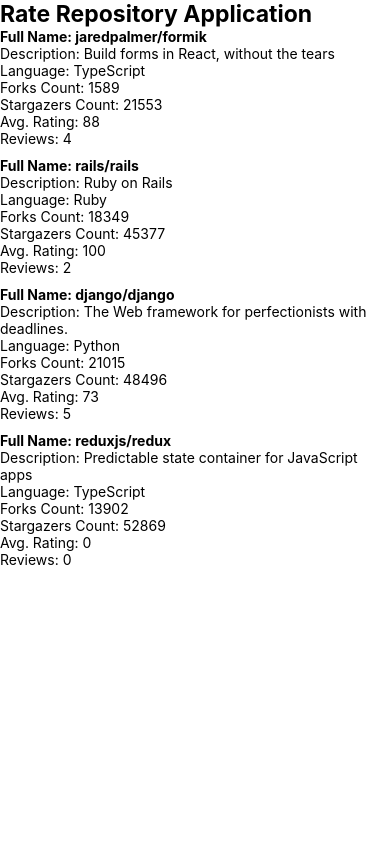
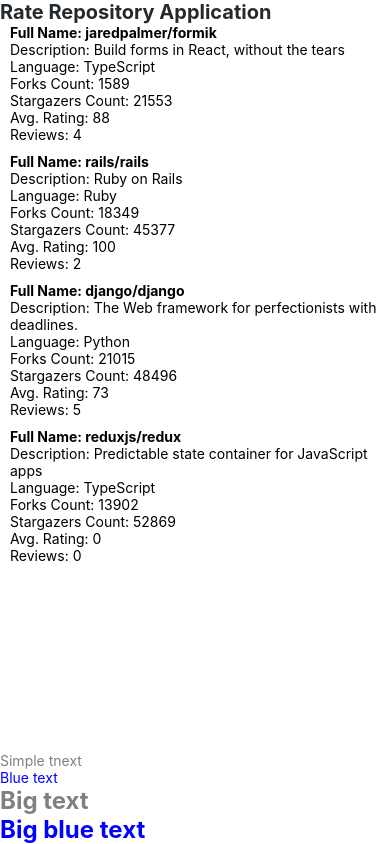
Before and after one commit to IfeOlulesi/fso-part10, a React Native app: screen / in a window 390 px wide. Built offline with nearby package versions, Linux system fonts and the light colour scheme.

Commit message:
Lessons 10.3-10.5

```diff
--- a/App.js
+++ b/App.js
@@ -1,4 +1,4 @@
-import Main from './src/components/Main';
+import Main from './src/Main';
 
 const App = () => {
   return <Main />;
--- /dev/null
+++ b/src/Main.jsx
@@ -0,0 +1,33 @@
+import Constants from "expo-constants";
+import { StyleSheet, View } from "react-native";
+
+import RepositoryList from "./components/RepositoryList";
+import FancyTextDemo from "./components/FancyText";
+import Text from "./components/Text";
+
+const styles = StyleSheet.create({
+  container: {
+    marginTop: Constants.statusBarHeight,
+    flexGrow: 1,
+    flexShrink: 1,
+  },
+  titleText: {
+    fontWeight: "bold",
+    fontSize: 13,
+    padding: 20,
+  },
+});
+
+const Main = () => {
+  return (
+    <View style={styles.container}>
+      <Text fontWeight="bold" fontSize="heading">
+        Rate Repository Application
+      </Text>
+      <RepositoryList />
+      <FancyTextDemo />
+    </View>
+  );
+};
+
+export default Main;
--- /dev/null
+++ b/src/components/FancyText.jsx
@@ -0,0 +1,40 @@
+import { Text, View, StyleSheet } from 'react-native';
+
+const styles = StyleSheet.create({
+  text: {
+    color: 'grey',
+    fontSize: 14,
+  },
+  blueText: {
+    color: 'blue',
+  },
+  bigText: {
+    fontSize: 24,
+    fontWeight: '700',
+  },
+});
+
+const FancyText = ({ isBlue, isBig, children }) => {
+  const textStyles = [
+    styles.text,
+    isBlue && styles.blueText,
+    isBig && styles.bigText,
+  ];
+
+  return <Text style={textStyles}>{children}</Text>;
+};
+
+const FancyTextDemo = () => {
+  return (
+    <View>
+      <FancyText>Simple tnext</FancyText>
+      <FancyText isBlue>Blue text</FancyText>
+      <FancyText isBig>Big text</FancyText>
+      <FancyText isBig isBlue>
+        Big blue text
+      </FancyText>
+    </View>
+  );
+};
+
+export default FancyTextDemo
--- a/src/components/Main.jsx
+++ /dev/null
@@ -1,27 +0,0 @@
-import Constants from 'expo-constants';
-import { Text, StyleSheet, View } from 'react-native';
-
-import RepositoryList from './RepositoryList';
-
-const styles = StyleSheet.create({
-  container: {
-    marginTop: Constants.statusBarHeight,
-    flexGrow: 1,
-    flexShrink: 1,
-  },
-  titleText: {
-    fontSize: 23,
-    fontWeight: "bold",
-  }
-});
-
-const Main = () => {
-  return (
-    <View style={styles.container}>
-      <Text style={styles.titleText}>Rate Repository Application</Text>
-      <RepositoryList />
-    </View>
-  );
-};
-
-export default Main;
--- a/src/components/RepositoryList.jsx
+++ b/src/components/RepositoryList.jsx
@@ -1,11 +1,15 @@
 import { FlatList, View, StyleSheet } from 'react-native';
 
 import RepositoryItem from './RepositoryItem';
+
 
 const styles = StyleSheet.create({
   separator: {
     height: 10,
   },
+  repoList: {
+    paddingLeft: 10,
+  }
 });
 
 const repositories = [
@@ -64,6 +68,7 @@
       ItemSeparatorComponent={ItemSeparator}
       renderItem={({item}) => <RepositoryItem item={item} />}
       keyExtractor={item => item.id}
+      style={styles.repoList}
     />
   );
 };
--- /dev/null
+++ b/src/components/Text.jsx
@@ -0,0 +1,42 @@
+import { Text as NativeText, StyleSheet } from 'react-native';
+import theme from '../theme';
+
+const styles = StyleSheet.create({
+  text: {
+    color: theme.colors.textPrimary,
+    fontSize: theme.fontSizes.body,
+    fontFamily: theme.fonts.main,
+    fontWeight: theme.fontWeights.normal,
+  },
+  colorTextSecondary: {
+    color: theme.colors.textSecondary,
+  },
+  colorPrimary: {
+    color: theme.colors.primary,
+  },
+  fontSizeSubheading: {
+    fontSize: theme.fontSizes.subheading,
+  },
+  fontSizeHeading: {
+    fontSize: theme.fontSizes.heading,
+  },
+  fontWeightBold: {
+    fontWeight: theme.fontWeights.bold,
+  },
+});
+
+const Text = ({ color, fontSize, fontWeight, style, ...props }) => {
+  const textStyle = [
+    styles.text,
+    color === 'textSecondary' && styles.colorTextSecondary,
+    color === 'primary' && styles.colorPrimary,
+    fontSize === 'subheading' && styles.fontSizeSubheading,
+    fontSize === 'heading' && styles.fontSizeHeading,
+    fontWeight === 'bold' && styles.fontWeightBold,
+    style,
+  ];
+
+  return <NativeText style={textStyle} {...props} />;
+};
+
+export default Text;
--- /dev/null
+++ b/src/theme.jsx
@@ -0,0 +1,21 @@
+const theme = {
+  colors: {
+    textPrimary: '#24292e',
+    textSecondary: '#586069',
+    primary: '#0366d6',
+  },
+  fontSizes: {
+    body: 14,
+    subheading: 16,
+    heading: 20,
+  },
+  fonts: {
+    main: 'System',
+  },
+  fontWeights: {
+    normal: '400',
+    bold: '700',
+  },
+};
+
+export default theme;
```
